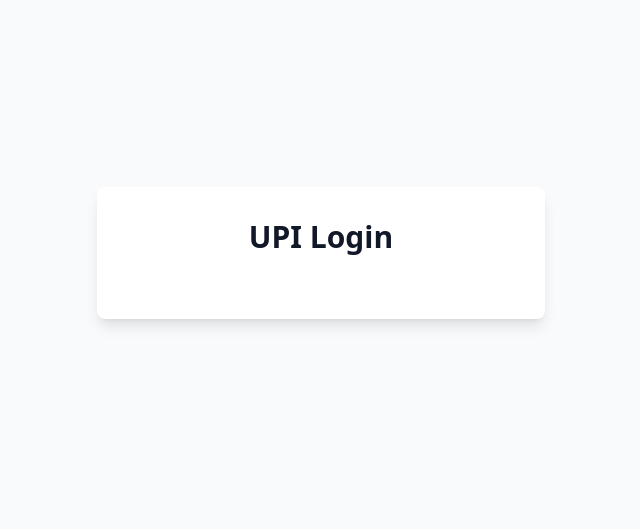
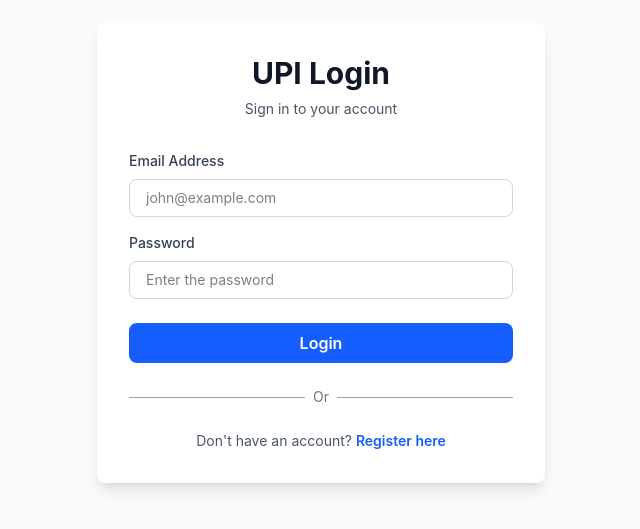
Before and after one commit to Kunalsingh-Bais/Offline-UPI-System-Fullstack, an Angular app in the folder frontend/: page /login in a window 1280 px wide. Shown: the part 147-676 px from the top of the page, without its empty margins (319-959 px from the left). Built offline with nearby package versions, Linux system fonts and the light colour scheme.

Commit message:
Build login page UI with Tailwind css and reactive form validation

```diff
--- a/frontend/package.json
+++ b/frontend/package.json
@@ -24,12 +24,12 @@
     "@angular/build": "^21.2.0",
     "@angular/cli": "^21.2.0",
     "@angular/compiler-cli": "^21.2.0",
-    "@tailwindcss/postcss": "^4.1.12",
+    "@tailwindcss/postcss": "^4.3.0",
     "autoprefixer": "^10.5.0",
     "jsdom": "^28.0.0",
     "postcss": "^8.5.15",
     "prettier": "^3.8.1",
-    "tailwindcss": "^3.4.3",
+    "tailwindcss": "^4.3.0",
     "typescript": "~5.9.2",
     "vitest": "^4.0.8"
   }
--- a/frontend/src/app/pages/login/login.html
+++ b/frontend/src/app/pages/login/login.html
@@ -2,11 +2,146 @@
   <div class="w-full max-w-md">
     <div class="bg-white rounded-lg shadow-lg p-8">
 
+      <!------ Header ------>
       <div class="text-center mb-8">
         <h1 class="text-3xl font-bold text-gray-900 mb-2">
           UPI Login
         </h1>
+
+        <p class="text-gray-600 text-sm">
+          Sign in to your account
+        </p>
       </div>
+
+      <!------ Error Alert ------>
+      <div
+        *ngIf="errorMessage"
+        class="mb-4 bg-red-50 border-l-4 border-red-500 text-red-700 p-4 rounded"
+        role="alert">
+
+        <div class="flex items-center">
+          <span class="text-xl mr-3">❌</span>
+          <p class="text-sm">{{ errorMessage }}</p>
+        </div>
+
+        <button
+          (click)="clearError()"
+          class="float-right text-red-500 hover:text-red-700 font-bold text-lg">
+          x
+        </button>
+      </div>
+
+      <!------ Success Alert ------>
+      <div
+        *ngIf="successMessage"
+        class="mb-4 bg-green-50 border-l-4 border-green-500 text-green-700 p-4 rounded"
+        role="alert">
+
+        <div class="flex items-center">
+          <span class="text-xl mr-3">✅</span>
+          <p class="text-sm">{{ successMessage }}</p>
+        </div>
+
+        <button
+          (click)="clearSuccess()"
+          class="float-right text-green-500 hover:text-green-700 font-bold text-lg">
+          x
+        </button>
+      </div>
+
+      <!------ Login Form ------>
+      <form [formGroup]="loginForm" (ngSubmit)="OnLogin()" class="space-y-6">
+        <!-- Email field -->
+        <div class="mb-4">
+          <label for="email" class="block text-sm font-medium text-gray-700 mb-2">
+            Email Address
+          </label>
+
+          <input type="email" id="email" placeholder="john@example.com" formControlName="email"
+          class="block w-full px-4 py-2 border border-gray-300 rounded-lg
+                 focus:ring-2 focus:ring-blue-500 focus:border-blue-500 transition text-sm"
+
+          [ngClass]="{'border-red-500 focus:ring-red-500': submitted &&
+          f['email'].errors}">
+
+          <!-- Validation errors-->
+          <div *ngIf="submitted && f['email'].errors" class="mt-1 text-red-600 text-sm">
+            <p *ngIf="f['email'].errors['required']">
+              ❌ Email is required
+            </p>
+            <p *ngIf="f['email'].errors['email']">
+              ❌ Please enter a valid email
+            </p>
+          </div>
+        </div>
+
+        <!-- Password Field -->
+        <div class="mb-6">
+          <label for="password" class="block text-sm font-medium text-gray-700 mb-2">
+            Password
+          </label>
+
+          <input type="password" id="password" placeholder="Enter the password" formControlName="password"
+          class="block w-full px-4 py-2 border border-gray-300 rounded-lg
+                 focus:ring-2 focus:ring-blue-500 focus:border-blue-500
+                 transition text-sm"
+          [ngClass]="{'border-red-500 focus:ring-red-500': submitted &&
+          f['password'].errors}">
+
+          <!-- Validation error-->
+          <div *ngIf="submitted && f['password'].errors" class="mt-1 text-red-600 text-sm">
+            <p *ngIf="f['password'].errors['required']">
+              ❌ Password is required
+            </p>
+            <p *ngIf="f['password'].errors['minlength']">
+              ❌Password must contains at least 6 characters
+            </p>
+          </div>
+        </div>
+
+        <!------ Login Button ------>
+        <button type="submit" [disabled]="loading"
+          class="w-full bg-blue-600 hover:bg-blue-700 text-white font-semibold
+                 py-2 rounded-lg transition disabled:bg-gray-400
+                 disabled:cursor-not-allowed">
+          <!-- Normal state -->
+          <span *ngIf="!loading">
+            Login
+          </span>
+
+          <!-- Loading state -->
+          <span *ngIf="loading" class="flex items-center justify-center">
+            <svg class="animate-spin h-5 w-5 mr-2 text-white"
+              xmlns="http://www.w3.org/2000/svg" fill="none" viewBox="0 0 24 24">
+              <circle class="opacity-25" cx="12" cy="12" r="10" stroke="currentColor" stroke-width="4"></circle>
+              <path class="opacity-75" fill="currentColor" d="M4 12a8 8 0 018-8V0C5.373 0 0 5.373 0 12h4zm2 5.291A7.962 7.962 0 014 12H0c0 3.042 1.135 5.824 3 7.938l3-2.647z"></path>
+            </svg>
+            Logging in...
+          </span>
+        </button>
+
+      </form>
+
+      <!------ Divider ------>
+      <div class="relative my-6">
+        <div class="absolute inset-0 flex items-center">
+          <div class="w-full border-t border-gray-400"></div>
+        </div>
+        <div class="relative flex justify-center text-sm">
+          <span class="px-2 bg-white text-gray-500"> Or </span>
+        </div>
+      </div>
+
+      <!------ Register Link ------>
+      <p class="text-center text-gray-600 text-sm">
+        Don't have an account?
+        <a routerLink="/register"
+           class="text-blue-600 hover:text-blue-700 font-semibold
+                  hover:underline transition">
+           Register here
+        </a>
+      </p>
+
     </div>
   </div>
 </div>
--- a/frontend/src/styles.css
+++ b/frontend/src/styles.css
@@ -1,4 +1,2 @@
 /* Import Tailwind CSS directives */
-@tailwind base;
-@tailwind components;
-@tailwind utilities;
+@import "tailwindcss";
--- a/frontend/tailwind.config.js
+++ /dev/null
@@ -1,11 +0,0 @@
-/** @type {import('tailwindcss').Config} */
-module.exports = {
-  content: [
-    "./src/**/*.{html,ts}",
-    "./src/**/*.{css,scss}"
-  ],
-  theme: {
-    extend: {},
-  },
-  plugins: [],
-}
```
Also changed, not shown: 1 other file (tests, documents, lock files or other folders).
